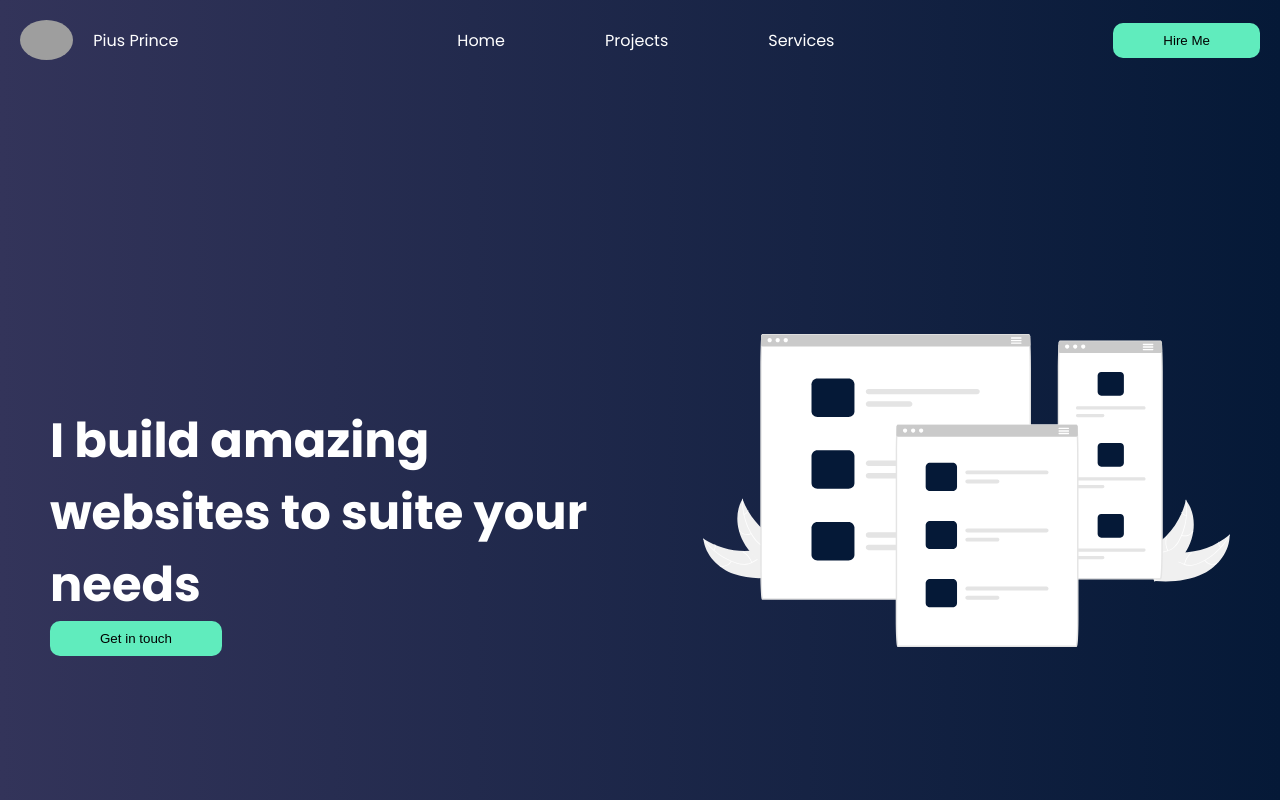
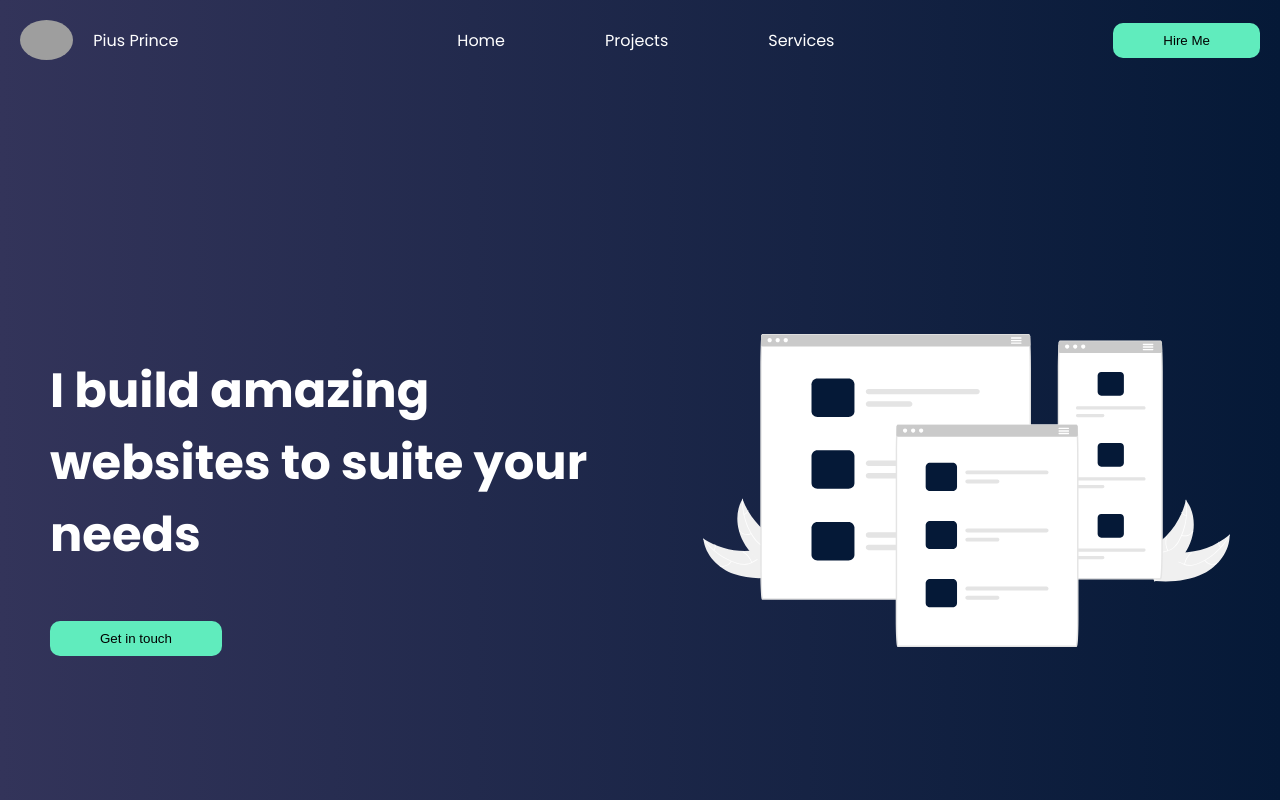
Before and after one commit to pandasoft0/react-portfolio, a React (Create React App) app: page / in a window 1280 px wide. Shown: the top 800 px of the page. Built offline with nearby package versions, Linux system fonts and the light colour scheme; grey boxes are pictures that could not be loaded.

Commit message:
Fix alignments

```diff
--- a/src/components/Header/HeaderElements.js
+++ b/src/components/Header/HeaderElements.js
@@ -24,7 +24,7 @@ export const HeaderLeftWrapper = styled.div`
     justify-content: center;
     align-items: center;
 
-    /* @media screen and (min-width: 768px) {
+    @media screen and (min-width: 768px) {
         padding-top: 5rem;
     }
 
@@ -36,7 +36,7 @@ export const HeaderLeftWrapper = styled.div`
 
 
     @media ${device.tablet} {
-        width: 100%;
+        width: 120%;
         margin-top: 25%;
     }
 
@@ -51,14 +51,14 @@ export const HeaderLeftWrapper = styled.div`
         height: 80%;
         padding-top: 5rem;
         padding-bottom: 5rem;
+
     }
 
     @media ${device.mobileS} {
-
         margin: 1rem 0;
         height: 90%;
         padding-top: 2rem ;
-    } */
+    }
 
 
 `
@@ -69,8 +69,8 @@ export const HeaderMainText = styled.h1`
     font-weight: 700;
     color: white;
     text-align: left;
-    margin-top: 10rem;
     overflow: hidden;
+    margin-bottom: 5rem;
 
     @media screen and (min-width: 768px) and (max-width: 1024px) {
         padding-bottom: 2rem;
@@ -133,17 +133,16 @@ export const HeaderBtn = styled.button`
     }
 
     @media screen and (min-width: 769px) and (max-width: 1024px) {
-        margin-top: -8rem;
-        margin-left: 8rem;
     }
 
 
     @media ${device.tablet} {
-        margin-left: 40%;
+        display: flex;
+        align-self: center;
     }
 
 
-    @media screen and (min-width: 378px) and (max-width: 420px) {
+    /* @media screen and (min-width: 378px) and (max-width: 420px) {
         margin-top: -3rem;
         margin-left: 8rem;
     }
@@ -156,7 +155,7 @@ export const HeaderBtn = styled.button`
     @media ${device.mobileS} {
         margin-left: 2rem;
         margin-top: 2rem;
-    }
+    } */
 
 
 `
@@ -167,10 +166,10 @@ export const HeaderRightWrapper = styled.div`
     align-items: center;
     margin: 8rem 0rem 6rem 8rem;
 
-/*
-    @media ${device.laptop} {
+
+    @media ${device.tablet} {
         display: none;
-    } */
+    }
 
 
 `
```
